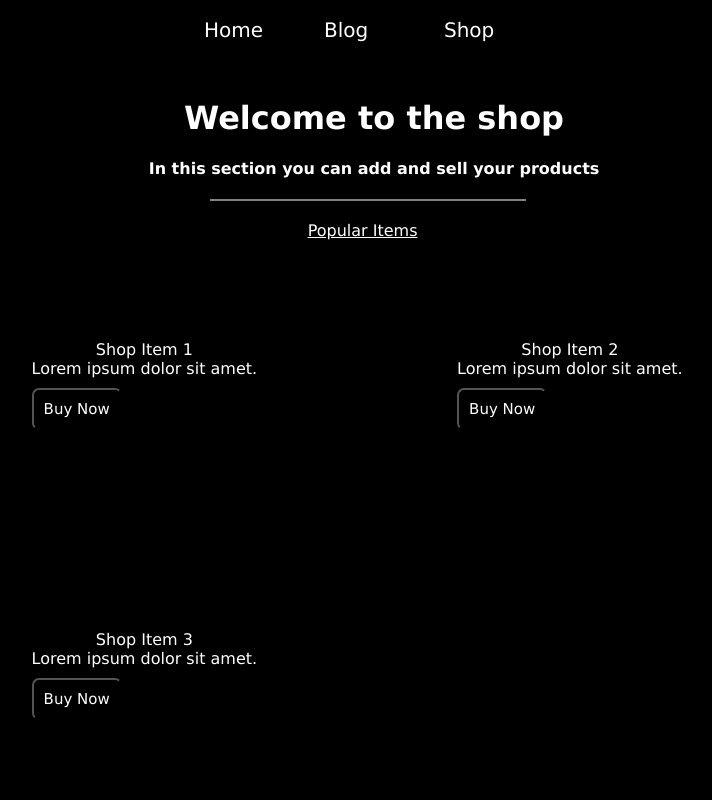
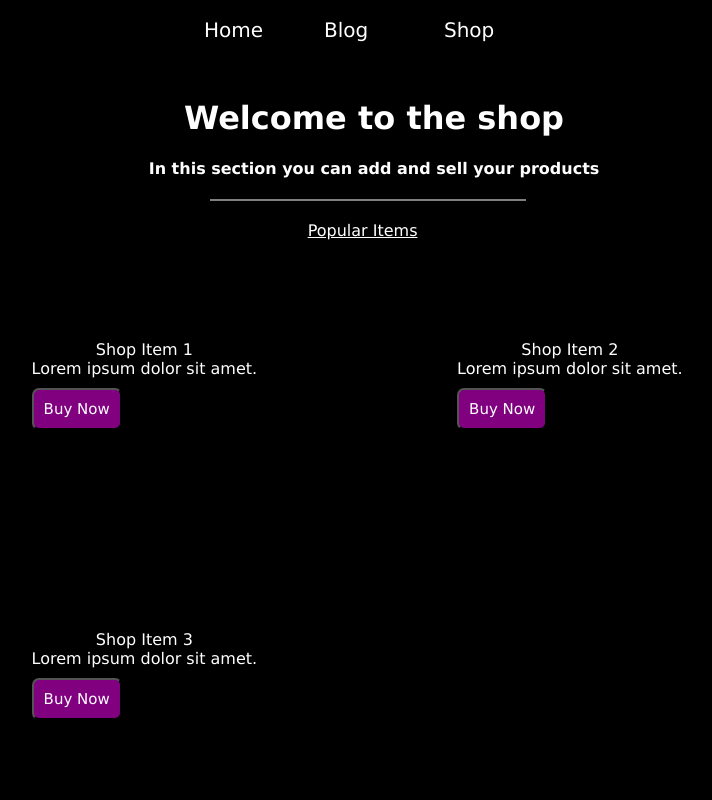
Before and after one commit to LouisWackenier/client-example, a React (Vite) app: page /Shop in a window 1280 px wide. Shown: the top 800 px of the page, without its empty margins (266-978 px from the left). Built offline with nearby package versions, Linux system fonts and the light colour scheme.

Commit message:
Made some changes in the shop

```diff
--- a/src/Pages/Shop.jsx
+++ b/src/Pages/Shop.jsx
@@ -43,6 +43,7 @@ const BuyButton = styled.button`
     padding: 10px;
     border-radius: 7px;
     font-size: 15px;
+    background-color: purple;
 `;
 
 const PopularItems = styled.div`
```
